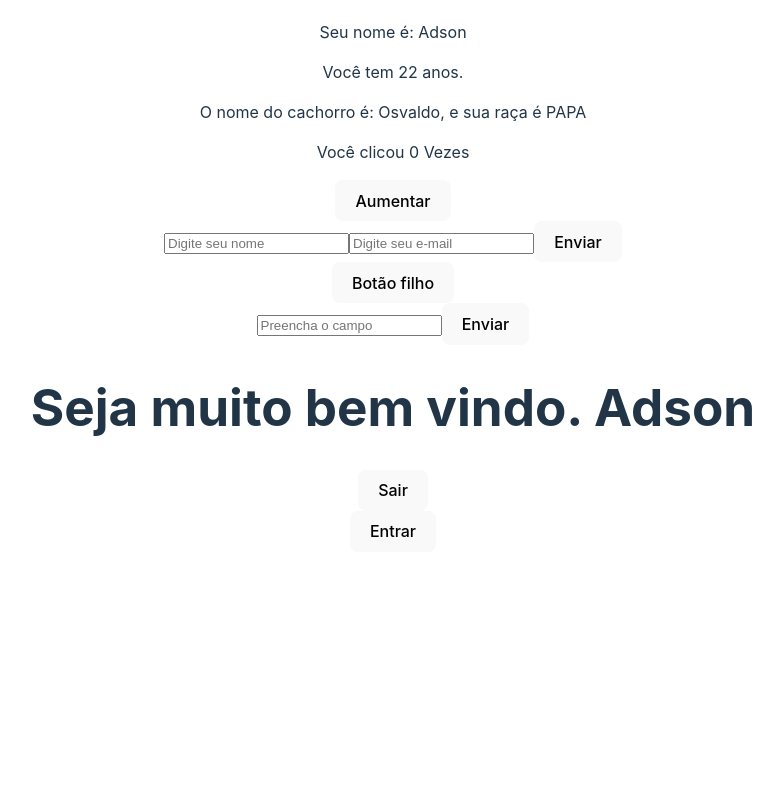
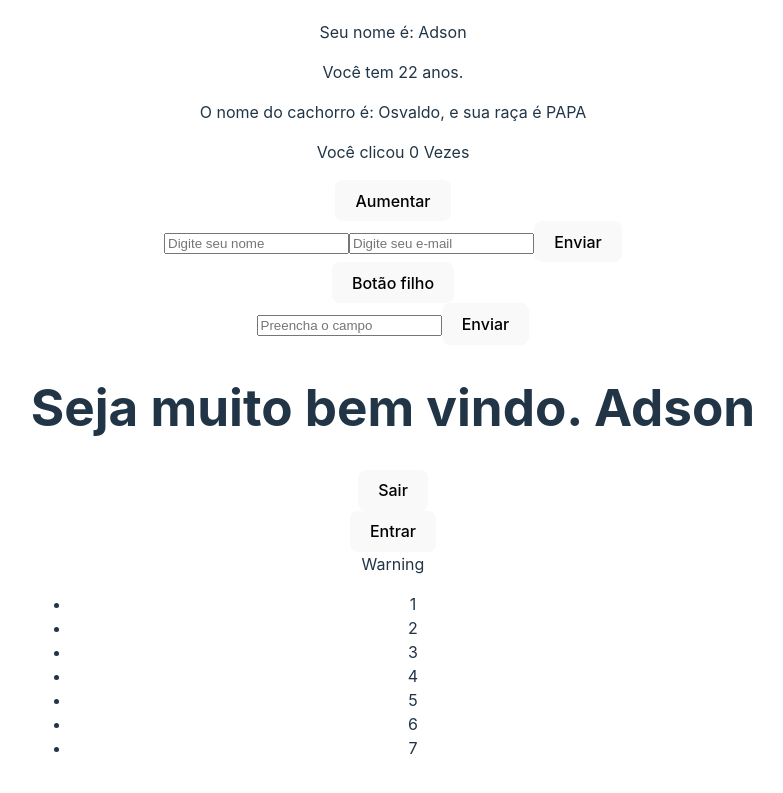
Before and after one commit to AdsonTanajura/react-typescript, a React (Vite) app in the folder 2_fundamentos/: page / in a window 1280 px wide. Shown: the part 225-1018 px from the top of the page, without its empty margins (247-1030 px from the left). Before the commit the page ends 809 px from the top, so only its background shows below. Built offline with nearby package versions, Linux system fonts and the light colour scheme.

Commit message:
Expressoes rernarias e listas

```diff
--- a/2_fundamentos/src/App.jsx
+++ b/2_fundamentos/src/App.jsx
@@ -5,10 +5,12 @@ import Counter from './components/Counter'
 import Descricao from './components/Descricao'
 import Form from './components/Form'
 import LoginButton from './components/LoginButton'
+import NumberList from './components/NumberList'
 import Pai from './components/Pai'
 import PaiFuncao from './components/PaiFuncao'
 import RenderCondicional from './components/RenderCondicional'
 import UserInfoForm from './components/UserInfoForm'
+import Warning from './components/Warning'
 import Welcome from './components/Welcome'
 
 const App = () => {
@@ -27,6 +29,8 @@ const App = () => {
     <RenderCondicional user={'Adson'}/>
     <LoginButton loggedIn={true}/>
     <LoginButton loggedIn={false}/>
+    <Warning warning={true}/>
+    <NumberList numbers={[1,2,3,4,5,6,7]}/>
     </>
   )
 }
--- /dev/null
+++ b/2_fundamentos/src/components/NumberList.jsx
@@ -0,0 +1,13 @@
+const NumberList = ({numbers}) => {
+  return (
+    <div>
+        <ul>
+        {numbers.map((number, index) => (
+            <li key={index}>{number}</li>
+        ))}
+        </ul>
+    </div>
+  )
+}
+
+export default NumberList
--- /dev/null
+++ b/2_fundamentos/src/components/Warning.jsx
@@ -0,0 +1,12 @@
+const Warning = ({warning}) => {
+    if(!warning) {
+        return null;
+    }
+  return (
+    <div>
+      Warning
+    </div>
+  )
+}
+
+export default Warning
```
